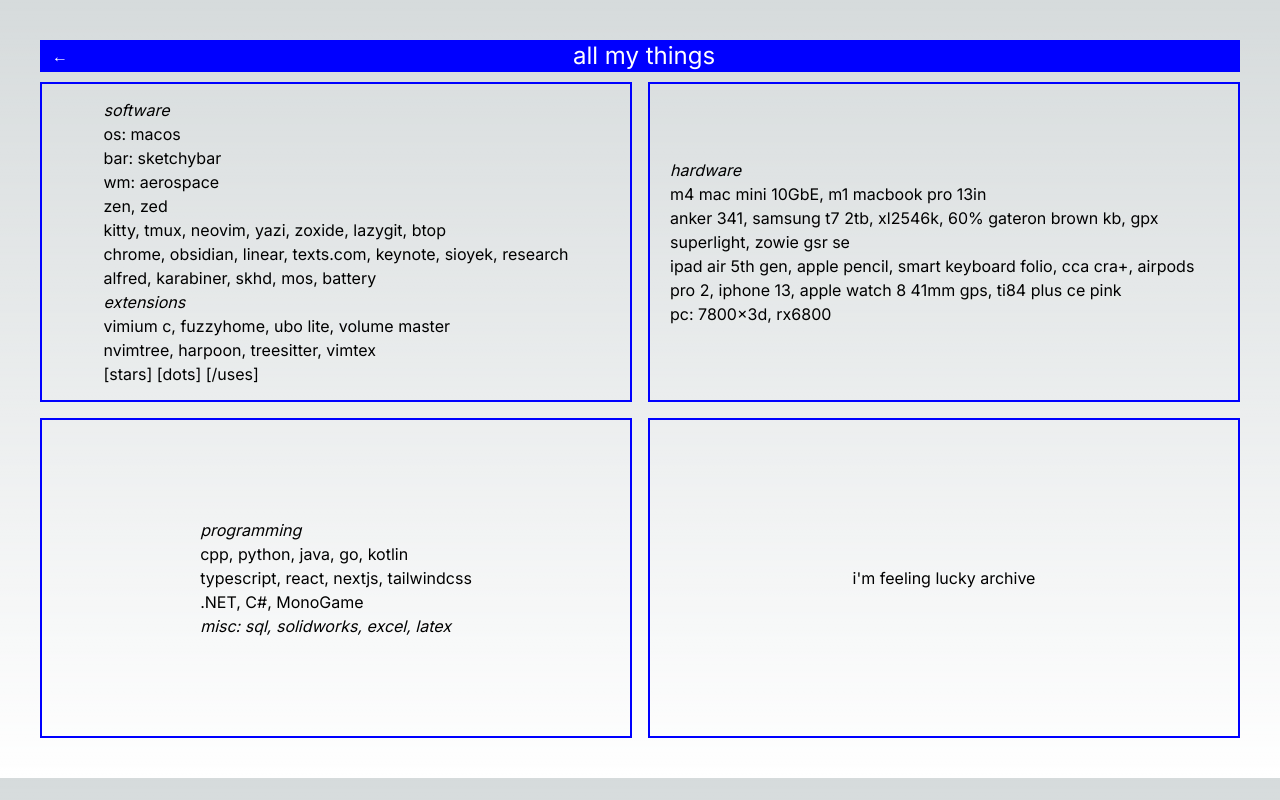
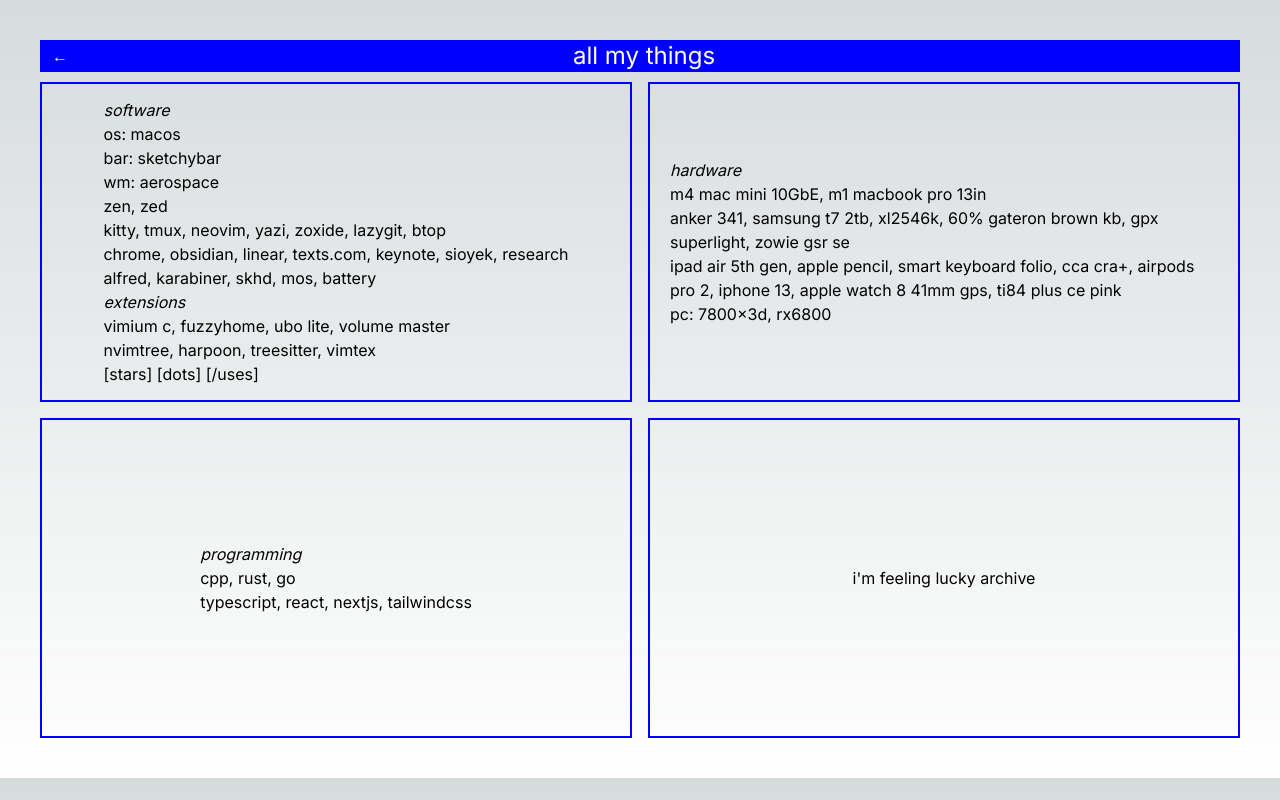
Before and after one commit to 5brian/catalogue, a Next.js app: page /uses in a window 1280 px wide. Built offline with nearby package versions, Linux system fonts and the light colour scheme.

Commit message:
uses: cleanup

```diff
--- a/src/app/uses/page.tsx
+++ b/src/app/uses/page.tsx
@@ -125,13 +125,9 @@
           <p>
             <i>programming</i>
             <br />
-            cpp, python, java, go, kotlin
+            cpp, rust, go
             <br />
             typescript, react, nextjs, tailwindcss
-            <br />
-            .NET, C#, MonoGame
-            <br />
-            <i>misc: sql, solidworks, excel, latex</i>
           </p>
         </div>
       </Module>
```
